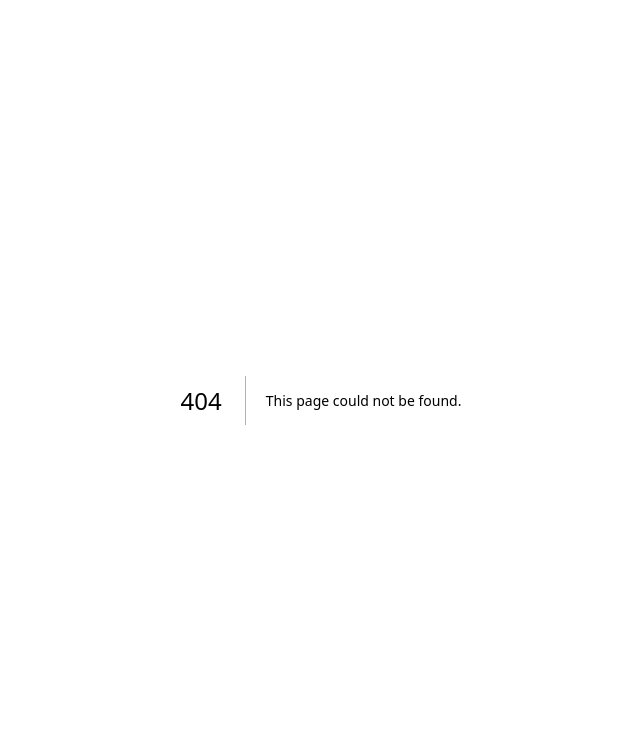
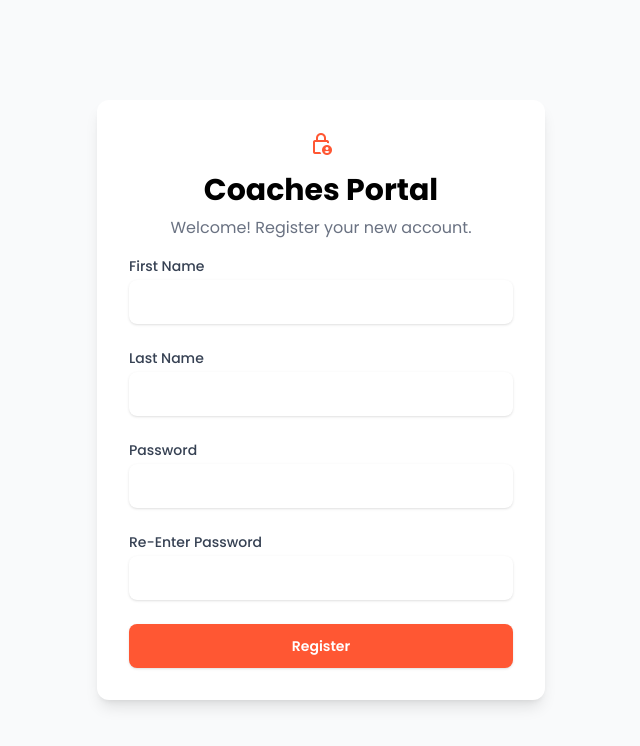
Before and after one commit to cameroncrook/rfsc, a Next.js app: page /coach/register/1 in a window 1280 px wide. Before the commit this address had no page. Shown: the top 746 px of the page, without its empty margins (319-959 px from the left). Built offline with nearby package versions, Linux system fonts and the light colour scheme.

Commit message:
Coach Registration Page Init

```diff
--- a/src/app/api/coach/create.ts
+++ b/src/app/api/coach/create.ts
@@ -26,17 +26,13 @@ export async function createCoach(request: Request) {
         const token = crypto.randomBytes(32).toString('hex'); // 64 hex chars
         // const tokenHash = crypto.createHash('sha256').update(token).digest('hex');
 
-        const passwordToken = await prisma.passwordToken.create({
+        await prisma.passwordToken.create({
             data: {
                 coach_id: coach.coach_id,
                 tokenHash: token,
                 expiresAt: expirationDate,
             }
         });
-
-        // For development: log the raw token so you can copy it into an email flow.
-        // DO NOT log/send this value in production. Use an email service to send the token.
-        console.log('Password reset token (send via email):', token);
 
         return new Response(JSON.stringify({ message: 'Coach created Successfully' }), {
             status: 200,
--- /dev/null
+++ b/src/app/coach/register/[token]/page.tsx
@@ -0,0 +1,46 @@
+export default async function Register({
+    params,
+}: {
+    params: Promise<{ token: string }>
+}) {
+    const { token } = await params;
+
+    return (
+        <div>
+            <div className="flex flex-col items-center space-y-2 text-center mb-4">
+                <span className="h-8 w-8 text-primary material-symbols-outlined">lock_person</span>
+                <h1 className="text-3xl font-bold">Coaches Portal</h1>
+                <p className="text-gray-500">Welcome! Register your new account.</p>
+            </div>
+            <form className="space-y-6">
+                <div>
+                    <label className="block text-sm font-medium text-gray-700" htmlFor="first_name">First Name</label>
+                    <div className="mt-1">
+                        <input className="block w-full rounded-lg border-gray-300 bg-white py-3 px-4 text-gray-900 shadow-sm placeholder:text-gray-400 focus:border-primary focus:outline-none focus:ring-primary sm:text-sm" id="first_name" name="first_name" type="text" required />
+                    </div>
+                </div>
+                <div>
+                    <label className="block text-sm font-medium text-gray-700" htmlFor="last_name">Last Name</label>
+                    <div className="mt-1">
+                        <input className="block w-full rounded-lg border-gray-300 bg-white py-3 px-4 text-gray-900 shadow-sm placeholder:text-gray-400 focus:border-primary focus:outline-none focus:ring-primary sm:text-sm" id="last_name" name="last_name" type="text" required />
+                    </div>
+                </div>
+                <div>
+                    <label className="block text-sm font-medium text-gray-700" htmlFor="password">Password</label>
+                    <div className="mt-1">
+                        <input className="block w-full rounded-lg border-gray-300 bg-white py-3 px-4 text-gray-900 shadow-sm placeholder:text-gray-400 focus:border-primary focus:outline-none focus:ring-primary sm:text-sm" id="password" name="password" type="password" required />
+                    </div>
+                </div>
+                <div>
+                    <label className="block text-sm font-medium text-gray-700" htmlFor="confirm">Re-Enter Password</label>
+                    <div className="mt-1">
+                        <input className="block w-full rounded-lg border-gray-300 bg-white py-3 px-4 text-gray-900 shadow-sm placeholder:text-gray-400 focus:border-primary focus:outline-none focus:ring-primary sm:text-sm" id="confirm" name="confirm" type="password" required />
+                    </div>
+                </div>
+                <div>
+                    <button className="flex w-full justify-center rounded-lg bg-primary py-3 px-4 text-sm font-semibold text-white shadow-sm hover:bg-opacity-90 focus:outline-none focus:ring-2 focus:ring-primary focus:ring-offset-2 focus:ring-offset-white" type="submit">Register</button>
+                </div>
+            </form>
+        </div>
+    )
+}
--- a/src/app/coach/register/page.tsx
+++ /dev/null
@@ -1,28 +0,0 @@
-export default function Login() {
-    return (
-        <div>
-            <div className="flex flex-col items-center space-y-2 text-center">
-                <span className="h-8 w-8 text-primary material-symbols-outlined">lock_person</span>
-                <h1 className="text-3xl font-bold">Coaches Portal</h1>
-                <p className="text-gray-500">Welcome! Register your new account.</p>
-            </div>
-            <form className="space-y-6">
-                <div>
-                    <label className="block text-sm font-medium text-gray-700" htmlFor="password">Password</label>
-                    <div className="mt-1">
-                        <input className="block w-full rounded-lg border-gray-300 bg-white py-3 px-4 text-gray-900 shadow-sm placeholder:text-gray-400 focus:border-primary focus:outline-none focus:ring-primary sm:text-sm" id="password" name="password" type="password" required />
-                    </div>
-                </div>
-                <div>
-                    <label className="block text-sm font-medium text-gray-700" htmlFor="confirm">Password</label>
-                    <div className="mt-1">
-                        <input className="block w-full rounded-lg border-gray-300 bg-white py-3 px-4 text-gray-900 shadow-sm placeholder:text-gray-400 focus:border-primary focus:outline-none focus:ring-primary sm:text-sm" id="confirm" name="confirm" type="password" required />
-                    </div>
-                </div>
-                <div>
-                    <button className="flex w-full justify-center rounded-lg bg-primary py-3 px-4 text-sm font-semibold text-white shadow-sm hover:bg-opacity-90 focus:outline-none focus:ring-2 focus:ring-primary focus:ring-offset-2 focus:ring-offset-white" type="submit">Login</button>
-                </div>
-            </form>
-        </div>
-    )
-}
--- a/src/app/coaches/coaches/AddCoach.tsx
+++ b/src/app/coaches/coaches/AddCoach.tsx
@@ -7,6 +7,7 @@ import { useRouter } from "next/navigation";
 export default function AddCoach() {
     const router = useRouter();
     const [isOpen, setIsOpen] = useState(false);
+    const [isSubmitting, setIsSubmitting] = useState(false);
 
     function toggleOpen() {
         setIsOpen(!isOpen);
@@ -14,6 +15,9 @@ export default function AddCoach() {
 
     async function handleSubmit(e: React.FormEvent<HTMLFormElement>) {
         e.preventDefault();
+
+        setIsSubmitting(true);
+
         const form = e.currentTarget;
         const formDataObj: Record<string, string | File> = {};
         const formData = new FormData(form);
@@ -37,6 +41,7 @@ export default function AddCoach() {
                 form.reset();
             } else {
                 alert('Failed to create coach');
+                setIsSubmitting(false);
             }
         } catch(error) {
             console.error(error);
@@ -51,7 +56,8 @@ export default function AddCoach() {
                     </button>
                 </div>
 
-                <form className={`mb-6 ${isOpen ? '' : 'hidden'}`} onSubmit={handleSubmit}>
+                {isOpen && (
+                    <form className={`mb-6`} onSubmit={handleSubmit}>
                         <div>
                             <label className="block text-sm font-medium text-gray-700" htmlFor={"email"}>Coach Email</label>
                             <div className="mt-1">
@@ -59,9 +65,34 @@ export default function AddCoach() {
                             </div>
                         </div>
 
+                        <div className="flex flex-col space-y-2 mt-4">
+
+                            <div className="flex align-center space-x-3">
+                                <input type="checkbox" id="messages_access" name="messages_access" />
+                                <label htmlFor="messages_access">Messages Access</label>
+                            </div>
+
+                            <div className="flex align-center space-x-3">
+                                <input type="checkbox" id="games_access" name="games_access" />
+                                <label htmlFor="games_access">Games Access</label>
+                            </div>
+
+                            <div className="flex align-center space-x-3">
+                                <input type="checkbox" id="player_access" name="player_access" />
+                                <label htmlFor="player_access">Player Access</label>
+                            </div>
+
+                            <div className="flex align-center space-x-3">
+                                <input type="checkbox" id="coaches_access" name="coaches_access" />
+                                <label htmlFor="coaches_access">Coaches Access</label>
+                            </div>
+
+                        </div>
+
                         <div className="text-end mt-8">
-                        <button className="bg-primary text-white font-bold py-3 px-8 rounded-lg hover:bg-primary/80 transition shadow-lg" type="submit">Add</button>
+                            <button className={`${isSubmitting ? 'bg-gray-500' : 'bg-primary hover:bg-primary/80'} text-white font-bold py-3 px-8 rounded-lg transition shadow-lg`} disabled={isSubmitting} type="submit">{isSubmitting ? 'Adding...' : 'Add'}</button>
                         </div>
                     </form>
+                )}
             </div>
 }
--- a/src/app/coaches/coaches/page.tsx
+++ b/src/app/coaches/coaches/page.tsx
@@ -3,7 +3,7 @@ import prisma from "@/lib/prisma";
 import Coach from "../components/Coach";
 
 export default async function coaches() {
-    const coaches = await prisma.coach.findMany();
+    const coaches = await prisma.coach.findMany({include: { PasswordToken: true }});
 
     return (
         <div>
--- a/src/app/coaches/components/Coach.tsx
+++ b/src/app/coaches/components/Coach.tsx
@@ -1,11 +1,13 @@
 'use client';
 
 import React from "react";
-import type { coach as CoachType } from '@prisma/client';
 import { useState } from "react";
+import type { Prisma } from '@prisma/client';
+
+type CoachWithToken = Prisma.coachGetPayload<{ include: { PasswordToken: true } }>;
 
 type CoachProps = {
-    data: CoachType;
+    data: CoachWithToken;
 }
 
 const Coach: React.FC<CoachProps> = ({data}) => {
@@ -26,7 +28,9 @@ const Coach: React.FC<CoachProps> = ({data}) => {
         </tr>
         {isViewing && (
             <tr>
-                <td colSpan={3}>Viewing</td>
+                <td colSpan={3} className="p-4">
+                    <a href={`/coach/register/${data.PasswordToken[0]?.tokenHash}`}>Registration Link</a>
+                </td>
             </tr>
         )}
         </>
--- a/src/app/coaches/layout.tsx
+++ b/src/app/coaches/layout.tsx
@@ -12,12 +12,6 @@ export default function DashboardLayout({
                     <h1 className="text-xl font-bold text-gray-900">Coaches</h1>
                 </div>
                 <nav className="flex-1 px-4 py-2 space-y-1">
-                    <Link href="/coaches" className="flex items-center gap-3 px-3 py-2 rounded-lg text-gray-800 hover:bg-primary/10">
-                        <svg fill="currentColor" height="24" viewBox="0 0 256 256" width="24" xmlns="http://www.w3.org/2000/svg">
-                            <path d="M224,115.55V208a16,16,0,0,1-16,16H168a16,16,0,0,1-16-16V168a8,8,0,0,0-8-8H112a8,8,0,0,0-8,8v40a16,16,0,0,1-16,16H48a16,16,0,0,1-16-16V115.55a16,16,0,0,1,5.17-11.78l80-75.48.11-.11a16,16,0,0,1,21.53,0,1.14,1.14,0,0,0,.11.11l80,75.48A16,16,0,0,1,224,115.55Z"></path>
-                        </svg>
-                        <span className="text-sm font-medium">Dashboard</span>
-                    </Link>
                     <Link href="/coaches/messages" className="flex items-center gap-3 px-3 py-2 rounded-lg text-gray-800 hover:bg-primary/10">
                         <svg fill="currentColor" height="24" viewBox="0 0 256 256" width="24" xmlns="http://www.w3.org/2000/svg">
                             <path d="M224,48H32a8,8,0,0,0-8,8V192a16,16,0,0,0,16,16H216a16,16,0,0,0,16-16V56A8,8,0,0,0,224,48Zm-96,85.15L52.57,64H203.43ZM98.71,128,40,181.81V74.19Zm11.84,10.85,12,11.05a8,8,0,0,0,10.82,0l12-11.05,58,53.15H52.57ZM157.29,128,216,74.18V181.82Z"></path>
```
Lines whose indentation alone changed are shown as unchanged.
